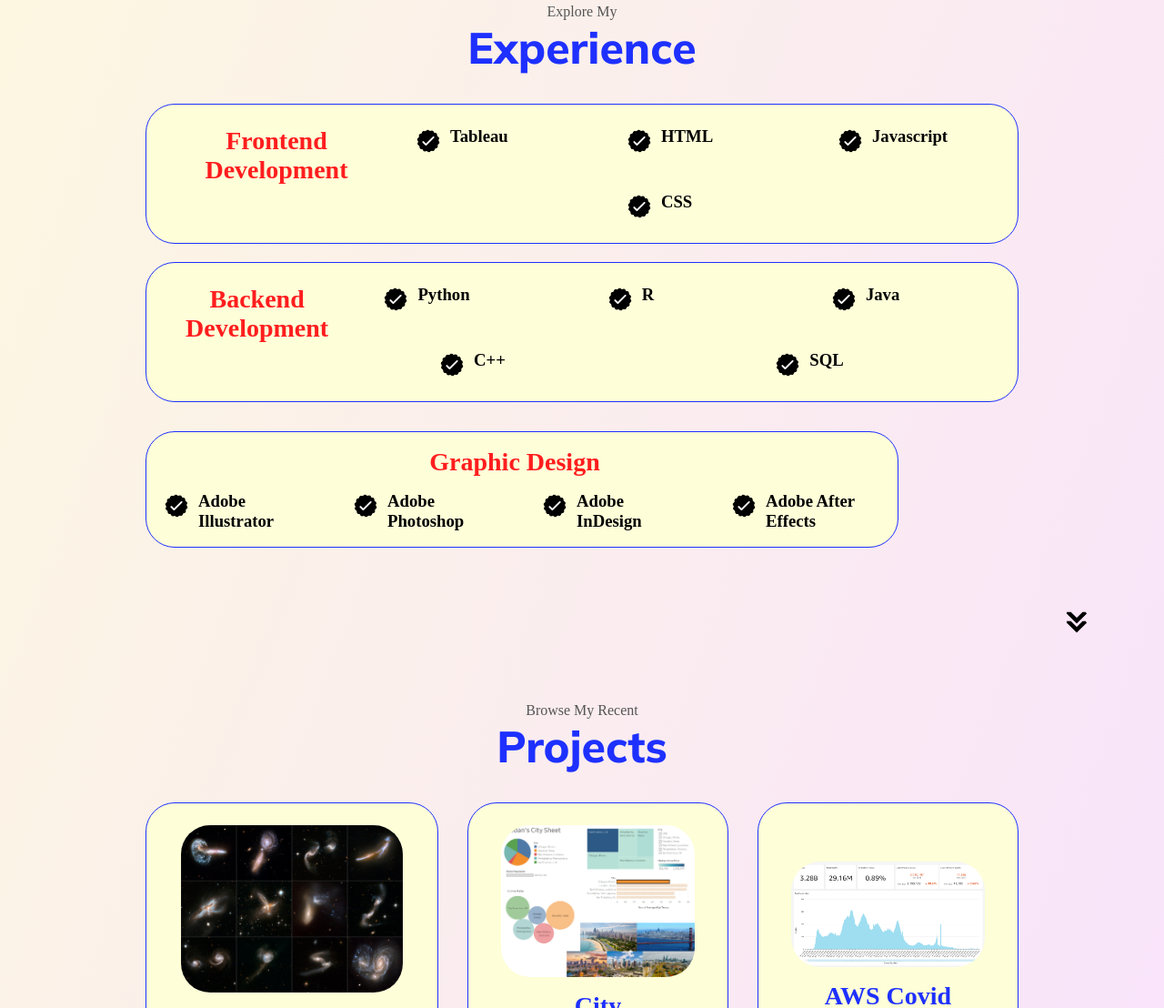
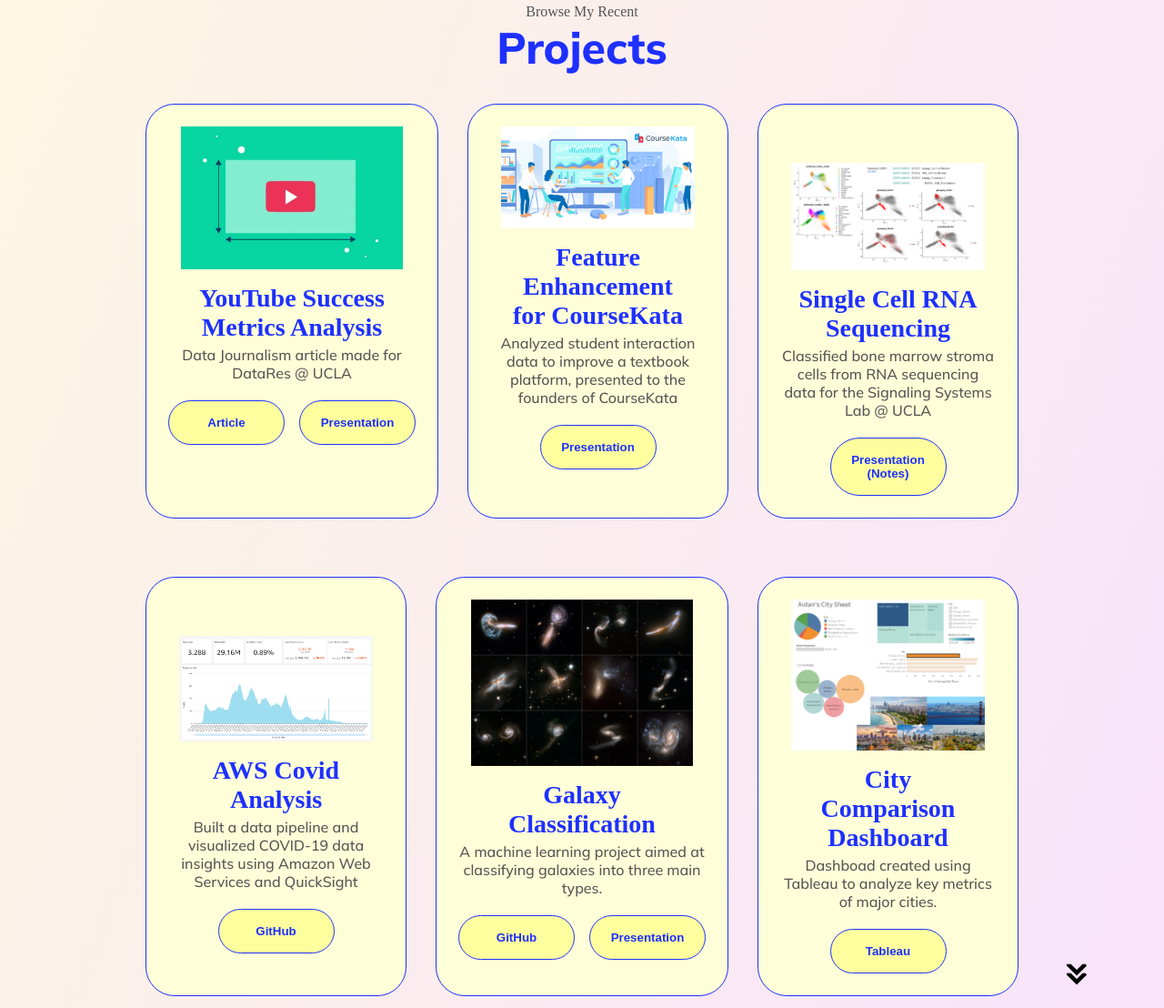
Before and after one commit to aidannguyen23/Personal-Portfolio, a plain HTML site: page index.html in a window 1280 px wide. Shown: the part 1692-2800 px from the top of the page at 91% size. Drawn offline with Linux system fonts and the light colour scheme; a web font is replaced by a local one.

Commit message:
Initial commit

```diff
--- a/index.html
+++ b/index.html
@@ -18,7 +18,6 @@
       <div>
         <ul class="nav-links">
           <li><a href="#about">About</a></li>
-          <li><a href="#experience">Experience</a></li>
           <li><a href="#projects">Projects</a></li>
           <li><a href="#contact">Contact</a></li>
         </ul>
@@ -34,7 +33,6 @@
           </div>
           <div class="menu-links">
             <li><a href="#about" onclick ="toggleMenu()">About</a></li>
-            <li><a href="#experience" onclick ="toggleMenu()">Experience</a></li>
             <li><a href="#projects" onclick ="toggleMenu()">Projects</a></li>
             <li><a href="#contact" onclick ="toggleMenu()">Contact</a></li>
           </div>
@@ -75,144 +73,25 @@
           <img src="./assets/about-pic.jpg" alt="Profile Picture" class="about-pic"/>
         </div>
         <div class="about-details-container">
+          <div class="text-container">
+            <p style="font-size: 22px;">Hello! I'm Aidan, a second-year undergraduate at UCLA majoring in Statistics and Data Science, with a minor in Data Science Engineering. I hope to apply my background in statistics, machine learning, and data science to discover valuable insights and deliver impactful results.
+              During my free time I love to play volleyball and board games with friends.
+            </p>
+          </div>
           <div class="about-containers">
-            <div class="details-container">
+            <!-- <div class="details-container">
               <img src="./assets/experience.png" alt="Experience Icon" class="icon"/>
               <h3>Skills</h3>
               <p>Data Analysis</br> Graphic Design</p>
-            </div>
-            <div class="details-container">
-              <img src="./assets/education.png" alt="Education Icon" class="icon"/>
+            </div> -->
+            <div class="details-container-education">
               <h3>Education</h3>
               <p>University of California, Los Angeles</p>
-            </div>
-          </div>
-          <div class="text-container">
-            <p>Hello! I'm Aidan, a first-year undergraduate at UCLA majoring in Statistics and Data Science, with a minor in Data Science Engineering. I'm deeply passionate about exploring how data science shapes our world and creatively representing data through graphics. During my free time I love to play volleyball and video games with friends.
-            </p>
+              <p>Bellarmine College Preparatory</p>
             </div>
           </div>
         </div>
-      <img src="./assets/arrow.png" alt="Next Section Arrow" class="icon arrow" onclick="location.href='#experience'">
-    </section>
-    <section id="experience">
-      <p class="section__text__p1">Explore My</p>
-      <h1 class="title">Experience</h1>
-      <div class="experience-details-container"></div>
-        <div class="about-containers">
-          <div class="frontend-backend-container">
-            <div class="details-container"> <!-- Frontend Development Starts here-->
-              <h2 class="experience-sub-title">Frontend Development</h2>
-              <div class="article-container">
-                <article>
-                  <img src="./assets/checkmark.png" alt="Experience Icon" class="icon"/>
-                  <div>
-                      <h3>Tableau</h3>
-                      <!-- <p>Basic</p> -->
-                  </div>
-                </article>
-                <article>
-                  <img src="./assets/checkmark.png" alt="Experience Icon" class="icon"/>
-                  <div>
-                      <h3>HTML</h3>
-                      <!-- <p>Basic</p> -->
-                  </div>
-                </article>
-                <article>
-                  <img src="./assets/checkmark.png" alt="Experience Icon" class="icon"/>
-                  <div>
-                      <h3>Javascript</h3>
-                      <!-- <p>Basic</p> -->
-                  </div>
-                </article>
-                <article>
-                  <img src="./assets/checkmark.png" alt="Experience Icon" class="icon"/>
-                  <div>
-                      <h3>CSS</h3>
-                      <!-- <p>Basic</p> -->
-                  </div>
-                </article>
-                <!-- Copy and Paste Article to add more -->
-              </div> <!-- Frontend Development Ends here-->
-            </div>
-            <br>
-            <div class="details-container"> <!-- Backend Development Starts here-->
-              <h2 class="experience-sub-title">Backend Development</h2>
-              <div class="article-container">
-                <article>
-                  <img src="./assets/checkmark.png" alt="Experience Icon" class="icon"/>
-                  <div>
-                      <h3>Python</h3>
-                      <!-- <p>Intermediate</p> -->
-                  </div>
-                </article>
-                <article>
-                  <img src="./assets/checkmark.png" alt="Experience Icon" class="icon"/>
-                  <div>
-                      <h3>R</h3>
-                      <!-- <p>Basic</p> -->
-                  </div>
-                </article>
-                <article>
-                  <img src="./assets/checkmark.png" alt="Experience Icon" class="icon"/>
-                  <div>
-                      <h3>Java</h3>
-                      <!-- <p>Intermediate</p> -->
-                  </div>
-                </article>
-                <article>
-                  <img src="./assets/checkmark.png" alt="Experience Icon" class="icon"/>
-                  <div>
-                      <h3>C++</h3>
-                      <!-- <p>Basic</p> -->
-                  </div>
-                </article>
-                <article>
-                  <img src="./assets/checkmark.png" alt="Experience Icon" class="icon"/>
-                  <div>
-                      <h3>SQL</h3>
-                      <!-- <p>Basic</p> -->
-                  </div>
-                </article>
-              </div>
-            </div> <!-- Backend Development Ends here -->
-          </div>
-          <div class="graphic-design-container">
-            <div class="graphic-details-container"> <!-- Graphic Design Starts here -->
-            <h2 class="experience-sub-title">Graphic Design</h2>
-            <div class="article-container">
-              <article>
-                <img src="./assets/checkmark.png" alt="Experience Icon" class="icon"/>
-                <div>
-                    <h3>Adobe Illustrator</h3>
-                    <!-- <p>Intermediate</p> -->
-                </div>
-              </article>
-              <article>
-                <img src="./assets/checkmark.png" alt="Experience Icon" class="icon"/>
-                <div>
-                    <h3>Adobe Photoshop</h3>
-                    <!-- <p>Intermediate</p> -->
-                </div>
-              </article>
-              <article>
-                <img src="./assets/checkmark.png" alt="Experience Icon" class="icon"/>
-                <div>
-                    <h3>Adobe InDesign</h3>
-                    <!-- <p>Experienced</p> -->
-                </div>
-              </article>
-              <article>
-                <img src="./assets/checkmark.png" alt="Experience Icon" class="icon"/>
-                <div>
-                    <h3>Adobe After Effects</h3>
-                    <!-- <p>Basic</p> -->
-                </div>
-              </article>
-            </div>
-          </div> <!-- Graphic Design Ends here -->
-        </div>
-        </div>
+
       </div>
       <img src="./assets/arrow.png" alt="Next Section Arrow" class="icon arrow" onclick="location.href='#projects'">
     </section>
@@ -223,11 +102,84 @@
         <div class="about-containers">
           <div class="details-container color-container"> <!-- Project 1 Starts Here -->
             <div class="article-container">
+              <img src="./assets/youtube article logo.webp" alt="Youtube Video Analytics" class="project-img">
+            </div>
+            <h2 class="experience-sub-title project-title">YouTube Success Metrics Analysis</h2>
+            <br>
+            <p> Data Journalism article made for DataRes @ UCLA</p>
+            <br>
+            <div class="btn-container">
+              <button class="btn btn-color-2 project-btn" onclick="location.href='https://ucladatares.medium.com/genius-youtube-advice-how-to-become-the-next-mr-beast-real-9fc343bf32ba'">
+              Article
+              <button class="btn btn-color-2 project-btn" onclick="location.href='https://docs.google.com/presentation/d/15L8s4DMZR-QH6Q1_qCtOf-4WlUfjitna5O6SwFiF-xc/edit?usp=sharing'">
+                Presentation
+            </div>
+          </div> <!-- Project 1 Ends Here -->
+           <div class="details-container color-container"> <!-- Project 2 Starts Here -->
+            <div class="article-container">
+              <img src="./assets/coursekata.jpg" alt="Project2" class="project-img" width="1000px" height="auto">
+            </div>
+            <h2 class="experience-sub-title project-title">Feature Enhancement for CourseKata</h2>
+            <br>
+            <p> Analyzed student interaction data to improve a textbook platform, presented to the founders of CourseKata</p>
+            <br>
+            <div class="btn-container">
+              <button class="btn btn-color-2 project-btn" onclick="location.href='https://docs.google.com/presentation/d/1x7YEQGeoNNe21z67Lcef_V3V0gsJOmyJEAykIJQ-r24/edit?usp=sharing'">
+              Presentation
+              </button>
+            </div>
+          </div> <!-- Project 2 Ends Here -->
+          <div class="details-container color-container"> <!-- Project 3 Starts Here -->
+            <br><br>
+            <div class="article-container">
+              <img src="./assets/research.png" alt="Project1" class="project-img" width="1000px" height="auto">
+            </div>
+            <h2 class="experience-sub-title project-title">Single Cell RNA Sequencing </h2>
+            <br>
+            <p> Classified bone marrow stroma cells from RNA sequencing data for the Signaling Systems Lab @ UCLA
+            </p>
+            <br>
+            <div class="btn-container">
+              <button class="btn btn-color-2 project-btn" onclick="location.href='https://docs.google.com/presentation/d/1xPrHRYBtojTs9bILTyTP_TwQkvTlJ6hVP4uGrmjbVE0/edit?usp=sharing'">
+              Presentation (Notes)
+              </button>
+              <!-- <button class="btn btn-color-2 project-btn" onclick="location.href='https://github.com/aidannguyen23/Galaxy-Classification/blob/main/NSDC%20Galaxy%20Classification%20Presentation.pdf'">
+              Presentation
+              </button> -->
+            </div>
+          </div> <!-- Project 3 Ends Here -->
+
+
+      </div>
+      <!-- paste new projects here, here are where new projects are -->
+      <div class="experience-details-container">
+        <div class="about-containers">
+
+          <div class="details-container color-container"> <!-- Project 3 Starts Here -->
+            <br><br>
+            <div class="article-container">
+              <img src="./assets/project-3.png" alt="Project1" class="project-img" width="1000px" height="auto">
+            </div>
+            <h2 class="experience-sub-title project-title">AWS Covid Analysis</h2>
+            <br>
+            <p> Built a data pipeline and visualized COVID-19 data insights using Amazon Web Services and QuickSight </p>
+            <br>
+            <div class="btn-container">
+              <button class="btn btn-color-2 project-btn" onclick="location.href='https://github.com/aidannguyen23/AWS-COVID-analysis'">
+              GitHub
+              </button>
+              <!-- <button class="btn btn-color-2 project-btn" onclick="location.href='https://github.com/aidannguyen23/Galaxy-Classification/blob/main/NSDC%20Galaxy%20Classification%20Presentation.pdf'">
+              Presentation
+              </button> -->
+            </div>
+          </div> <!-- Project 3 Ends Here -->
+          <div class="details-container color-container"> <!-- Project 1 Starts Here -->
+            <div class="article-container">
               <img src="./assets/project-1.png" alt="Galaxy Classification" class="project-img">
             </div>
             <h2 class="experience-sub-title project-title">Galaxy Classification</h2>
             <br>
-          <p> Data Analytics </p>
+            <p> A machine learning project aimed at classifying galaxies into three main types. </p>
             <br>
             <div class="btn-container">
               <button class="btn btn-color-2 project-btn" onclick="location.href='https://github.com/aidannguyen23/Galaxy-Classification'">
@@ -244,7 +196,7 @@
             </div>
             <h2 class="experience-sub-title project-title">City Comparison Dashboard</h2>
             <br>
-          <p> Data Visualization </p>
+            <p> Dashboad created using Tableau to analyze key metrics of major cities. </p>
             <br>
             <div class="btn-container">
               <button class="btn btn-color-2 project-btn" onclick="location.href='https://public.tableau.com/app/profile/aidan.nguyen5908/viz/AidansCitySheet/Dashboard1#2'">
@@ -252,26 +204,7 @@
               </button>
             </div>
           </div> <!-- Project 2 Ends Here -->
-        <div class="details-container color-container"> <!-- Project 3 Starts Here -->
-          <br><br>
-          <div class="article-container">
-            <img src="./assets/project-3.png" alt="Project1" class="project-img" width="1000px" height="auto">
-          </div>
-          <h2 class="experience-sub-title project-title">AWS Covid Analysis</h2>
-          <br>
-          <p> Cloud Computing </p>
-          <p> Data Analytics </p>
-          <br>
-          <div class="btn-container">
-            <button class="btn btn-color-2 project-btn" onclick="location.href='https://github.com/aidannguyen23/AWS-COVID-analysis'">
-            GitHub
-            </button>
-            <!-- <button class="btn btn-color-2 project-btn" onclick="location.href='https://github.com/aidannguyen23/Galaxy-Classification/blob/main/NSDC%20Galaxy%20Classification%20Presentation.pdf'">
-            Presentation
-            </button> -->
-          </div>
-        </div> <!-- Project 3 Ends Here -->
-      </div>
+
     </div>
       <img src="./assets/arrow.png" alt="Next Section Arrow" class="icon arrow" onclick="location.href='#contact'">
     </section>
@@ -296,7 +229,6 @@
         <div class="nav-links-container">
           <ul class="nav-links">
             <li><a href="#about">About</a></li>
-            <li><a href="#experience">Experience</a></li>
             <li><a href="#projects">Projects</a></li>
             <li><a href="#contact">Contact</a></li>
           </ul>
--- a/style.css
+++ b/style.css
@@ -288,7 +288,7 @@
 /* ABOUT SECTION */
 
 .text-container {
-    width: 50%;
+    /* width: 50%; */
 }
 
 #about {
@@ -334,6 +334,22 @@
     border: rgb(53, 53, 53) 0.1rem solid;
     border-color: #1e30ff;
     text-align: center;
+}
+
+.details-container-education {
+    padding: 1.5rem;
+    flex: 1;
+    background: #fefed8;
+    border-radius: 2rem;
+    border: rgb(53, 53, 53) 0.1rem solid;
+    border-color: #1e30ff;
+    text-align: center;
+    width: 50%;       /* Adjusts to screen size */
+    max-width: 600px; /* Limits to 600px on larger screens */
+    margin: 0 auto;   /* Centers the container */
+    margin-top: 1rem;
+    margin-left: 0;    /* Moves container to the left */
+
 }
 
 .section-container {
@@ -433,7 +449,7 @@
 }
 
 .project-img {
-    border-radius: 2rem;
+    border-radius: 0rem;
     width: 90%; /* change to 90% when adding more projects */
     height: 90%; /* change to 90% when adding more projects */
 }
```
Also changed, not shown: assets/about-pic.jpg, assets/coursekata.jpg (added), assets/research.png (added), assets/youtube article logo.webp (added). Lines whose indentation alone changed are shown as unchanged.
